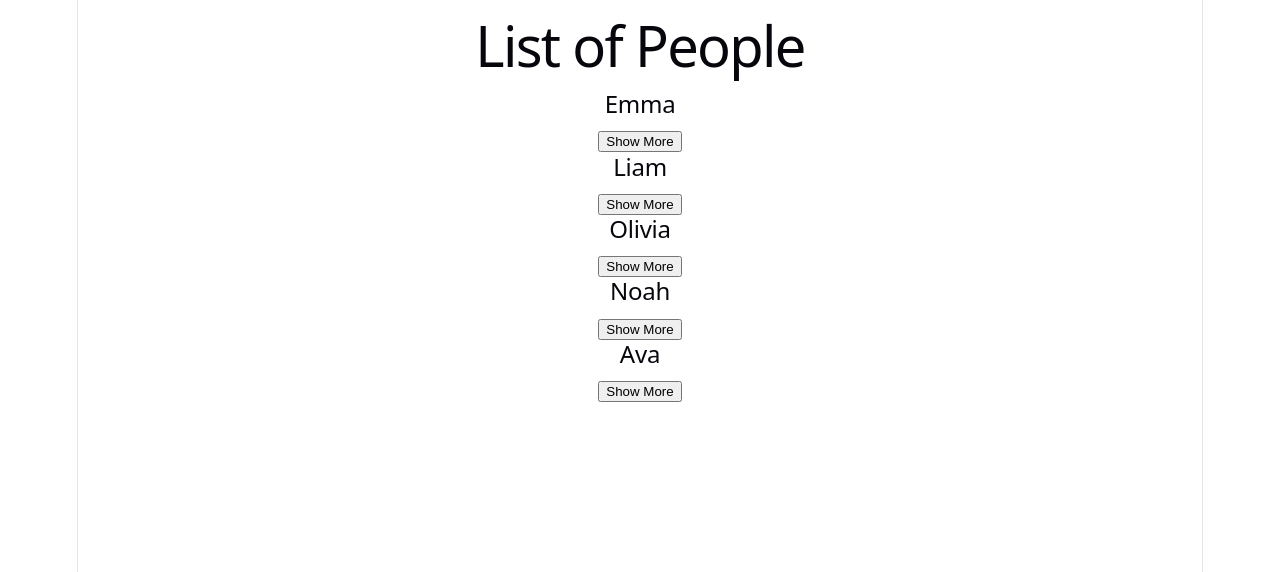
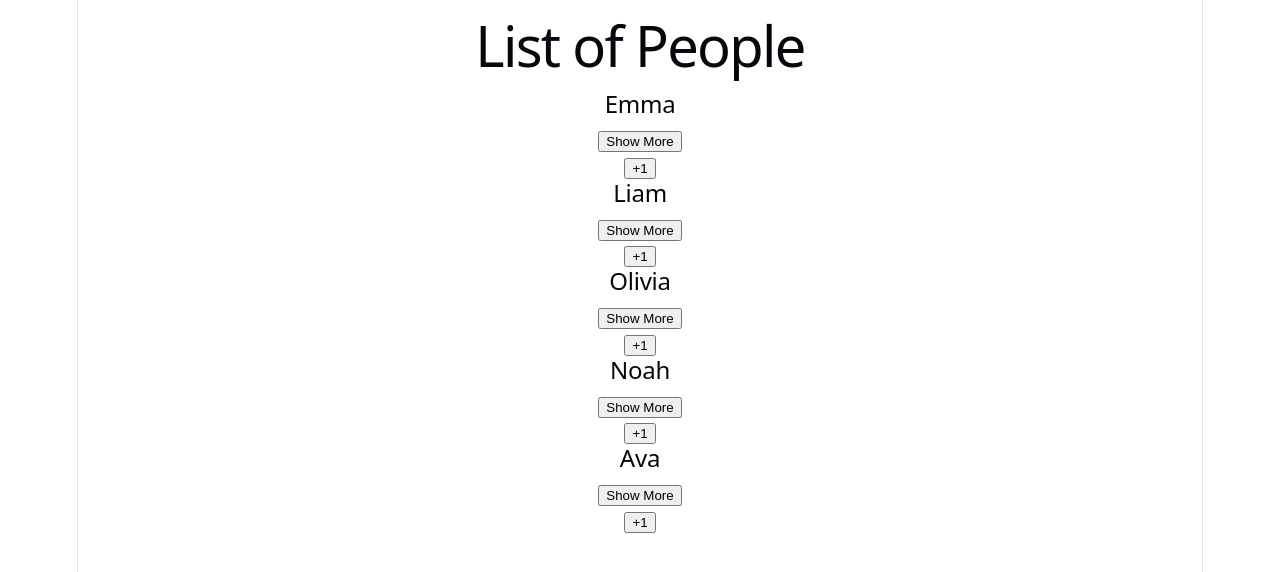
Before and after one commit to BassamR14/JS3-Uppgift3, a React (Vite) app: page / in a window 1280 px wide. Shown: the top 572 px of the page. Built offline with nearby package versions, Linux system fonts and the light colour scheme.

Commit message:
added ability to increase each person's age with +1 button

```diff
--- a/src/components/Profile.jsx
+++ b/src/components/Profile.jsx
@@ -1,8 +1,13 @@
 import { useState } from "react";
 
 function Profile({ data }) {
-  const { firstName, lastName, age, hobby } = data;
+  const { firstName, lastName, hobby } = data;
   const [show, setShow] = useState(false);
+  const [age, setAge] = useState(data.age);
+
+  function addOne() {
+    setAge(age + 1);
+  }
 
   return (
     <>
@@ -21,10 +26,11 @@ function Profile({ data }) {
         <button
           onClick={() => {
             setShow(!show);
-          }}
-        >
+          }}>
           {show ? "Show Less" : "Show More"}
         </button>
+        <br />
+        <button onClick={addOne}>+1</button>
       </div>
     </>
   );
```
Also changed, not shown: 1 other file (tests, documents, lock files or other folders).
